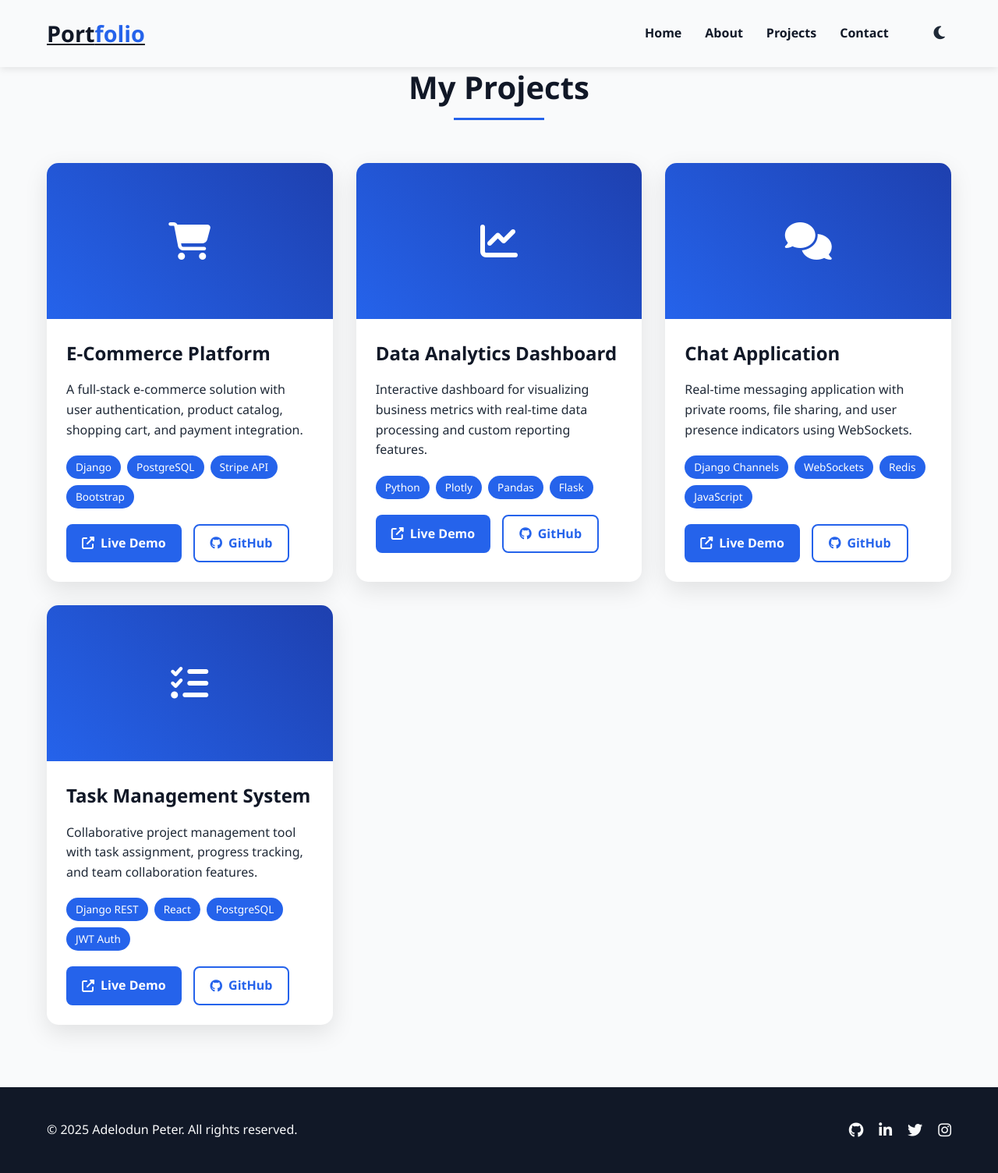
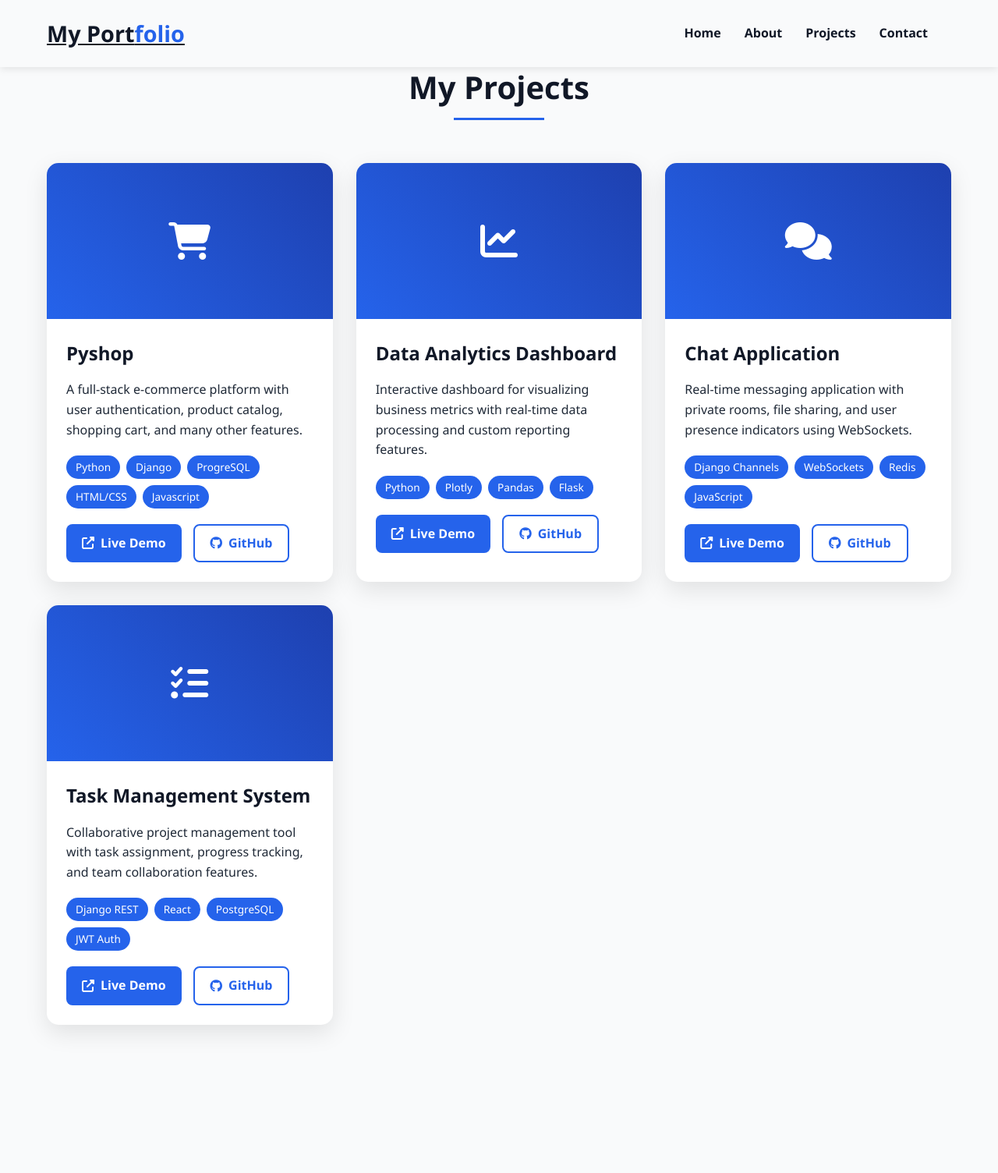
Before and after one commit to Adelodunpeter25/portfolio, a Django app: page /projects/ in a window 1280 px wide. Shown: the whole page at 78% size. After the commit the page ends 1324 px from the top, so only its background shows below. Run offline with Django 5.2, Linux system fonts and the light colour scheme.

Commit message:
updated the frontend

```diff
--- a/portfolio/portfolio_app/static/css/styles.css
+++ b/portfolio/portfolio_app/static/css/styles.css
@@ -8,7 +8,7 @@
 :root {
     --primary-color: #2563eb;
     --secondary-color: #1e40af;
-    --text-color: #1f2937;
+    --text-color: #000000;
     --light-color: #f9fafb;
     --dark-color: #111827;
     --transition: all 0.3s ease;
--- a/portfolio/portfolio_app/templates/base.html
+++ b/portfolio/portfolio_app/templates/base.html
@@ -1,9 +1,10 @@
 {% load static %}
 <!DOCTYPE html>
 <html lang="en">
+
 <head>
     <meta charset="UTF-8" />
-    <meta name="viewport" content="width=device-width, initial-scale=1.0"/>
+    <meta name="viewport" content="width=device-width, initial-scale=1.0" />
     <title>{% block title %}My Portfolio{% endblock %}</title>
     <link rel="stylesheet" href="https://cdnjs.cloudflare.com/ajax/libs/font-awesome/6.4.0/css/all.min.css">
     <link rel="stylesheet" href="{% static 'css/styles.css' %}">
@@ -68,7 +69,7 @@
         footer {
             background-color: var(--dark-color);
             color: var(--light-color);
-            padding: 40px 0;
+            padding: 20px 0;
             text-align: center;
         }
 
@@ -100,12 +101,13 @@
         }
     </style>
 </head>
+
 <body>
     <!-- Header -->
     <header>
         <div class="container">
             <div class="header-inner">
-                <a href="{% url 'home' %}" class="logo">Port<span>folio</span></a>
+                <a href="{% url 'home' %}" class="logo">My Port<span>folio</span></a>
                 <nav>
                     <ul class="nav-links">
                         <li><a href="{% url 'home' %}">Home</a></li>
@@ -113,9 +115,6 @@
                         <li><a href="{% url 'projects' %}">Projects</a></li>
                         <li><a href="{% url 'contact' %}">Contact</a></li>
                         <li>
-                            <button class="theme-toggle" id="theme-toggle">
-                                <i class="fas fa-moon"></i>
-                            </button>
                         </li>
                     </ul>
                     <div class="hamburger"><i class="fas fa-bars"></i></div>
@@ -132,21 +131,6 @@
         {% block projects_section %}{% endblock %}
         {% block contact_section %}{% endblock %}
     </main>
-
-    <!-- Footer -->
-    <footer>
-        <div class="container">
-            <div class="footer-content">
-                <p>© 2025 Adelodun Peter. All rights reserved.</p>
-                <div class="footer-links">
-                    <a href="#"><i class="fab fa-github"></i></a>
-                    <a href="#"><i class="fab fa-linkedin-in"></i></a>
-                    <a href="#"><i class="fab fa-twitter"></i></a>
-                    <a href="#"><i class="fab fa-instagram"></i></a>
-                </div>
-            </div>
-        </div>
-    </footer>
 
     <script>
         const hamburger = document.querySelector('.hamburger');
@@ -171,4 +155,5 @@
         });
     </script>
 </body>
+
 </html>
--- a/portfolio/portfolio_app/templates/contact.html
+++ b/portfolio/portfolio_app/templates/contact.html
@@ -214,10 +214,7 @@
                         <label for="email">Email</label>
                         <input type="email" id="email" name="email" required>
                     </div>
-                    <div class="form-group">
-                        <label for="subject">Subject</label>
-                        <input type="text" id="subject" name="subject" required>
-                    </div>
+
                     <div class="form-group">
                         <label for="message">Message</label>
                         <textarea id="message" name="message" required></textarea>
--- a/portfolio/portfolio_app/templates/projects.html
+++ b/portfolio/portfolio_app/templates/projects.html
@@ -168,20 +168,21 @@
                     <i class="fas fa-shopping-cart"></i>
                 </div>
                 <div class="project-content">
-                    <h3>E-Commerce Platform</h3>
-                    <p>A full-stack e-commerce solution with user authentication, product catalog, shopping cart, and payment integration.</p>
+                    <h3>Pyshop</h3>
+                    <p>A full-stack e-commerce platform with user authentication, product catalog, shopping cart, and many other features.</p>
                     <div class="project-tech">
+                        <span class="tech-tag">Python</span>
                         <span class="tech-tag">Django</span>
-                        <span class="tech-tag">PostgreSQL</span>
-                        <span class="tech-tag">Stripe API</span>
-                        <span class="tech-tag">Bootstrap</span>
+                        <span class="tech-tag">ProgreSQL</span>
+                        <span class="tech-tag">HTML/CSS</span>
+                        <span class="tech-tag">Javascript</span>
                     </div>
                     <div class="project-links">
-                        <a href="#" class="project-link primary">
+                        <a href="http://pyshop1.onrender.com" class="project-link primary">
                             <i class="fas fa-external-link-alt"></i>
                             Live Demo
                         </a>
-                        <a href="#" class="project-link secondary">
+                        <a href="https://github.com/Adelodunpeter25" class="project-link secondary">
                             <i class="fab fa-github"></i>
                             GitHub
                         </a>
```
Also changed, not shown: portfolio/portfolio_app/templates/about.html (+16 -23 lines), portfolio/portfolio_app/templates/landing.html (+12 -14 lines).
